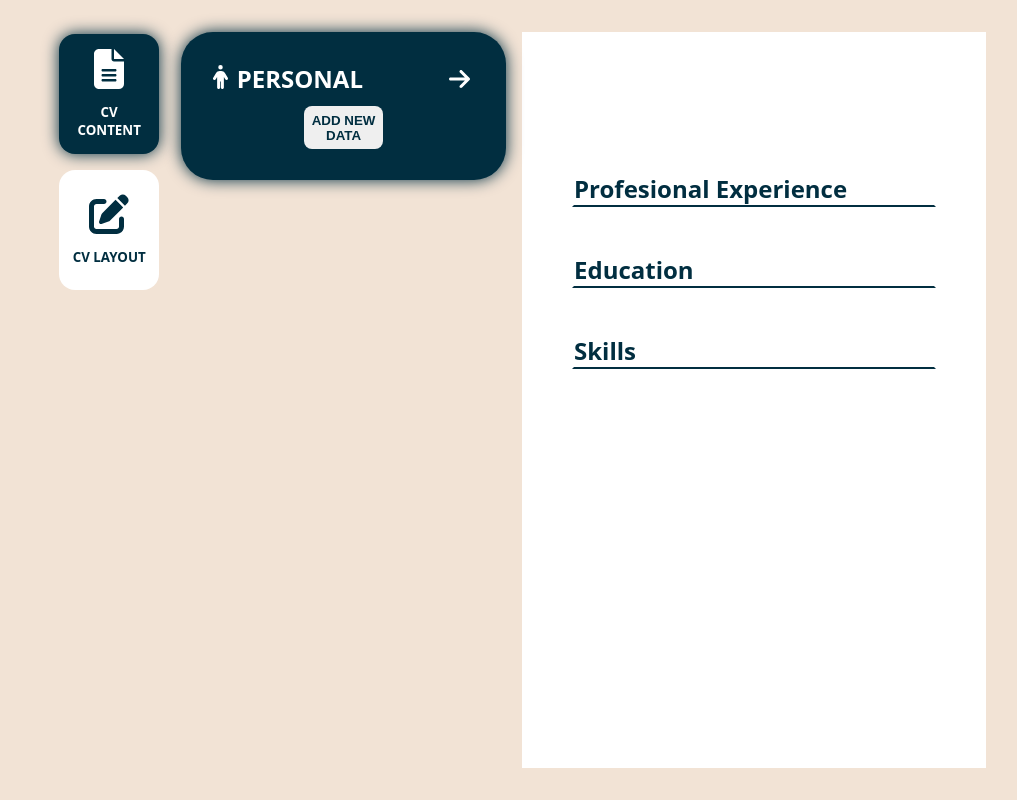
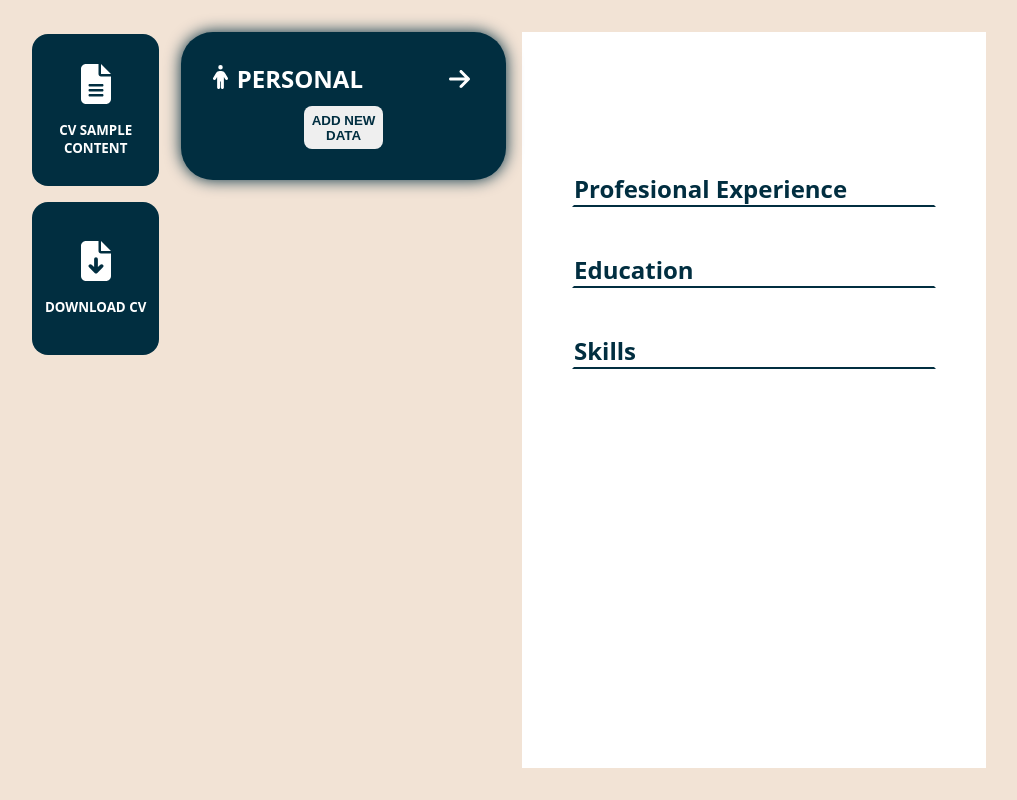
Before and after one commit to DavedCV/cv-project-react, a React (Vite) app: page / in a window 1280 px wide. Shown: the whole page, without its empty margins (134-1151 px from the left). Built offline with nearby package versions, Linux system fonts and the light colour scheme.

Commit message:
Add logic to download cv as pdf

```diff
--- a/package.json
+++ b/package.json
@@ -13,6 +13,7 @@
     "@fortawesome/fontawesome-svg-core": "^6.4.2",
     "@fortawesome/free-solid-svg-icons": "^6.4.2",
     "@fortawesome/react-fontawesome": "^0.2.0",
+    "jspdf": "^2.5.1",
     "react": "^18.2.0",
     "react-dom": "^18.2.0",
     "react-transition-group": "^4.4.5",
--- a/src/App.jsx
+++ b/src/App.jsx
@@ -1,4 +1,4 @@
-import ConfigurationButtons from "./components/ConfigurationButtons";
+import ConfigurationButtons from "./components/ConfigurationSection/ConfigurationButtons";
 import Details from "./components/DetailsSection/Details";
 import CurriculumPreview from "./components/CVSection/CurriculumPreview";
 import "./styles/App.css";
@@ -12,22 +12,13 @@ export default function App() {
     experience: [],
     skills: [],
   });
-  const [activeSection, setActiveSection] = useState("content");
 
   return (
     <div className="main">
-      <ConfigurationButtons
-        activeSection={activeSection}
-        setActiveSection={setActiveSection}
-      />
+      <ConfigurationButtons setSectionsData={setSectionsData} />
       <CurriculumPreview sectionsData={sectionsData} />
       <Curriculum sectionsData={sectionsData} />
-      {activeSection === "content" ? (
-        <Details
-          sectionsData={sectionsData}
-          setSectionsData={setSectionsData}
-        />
-      ) : null}
+      <Details sectionsData={sectionsData} setSectionsData={setSectionsData} />
     </div>
   );
 }
--- a/src/components/ConfigurationButtons.jsx
+++ /dev/null
@@ -1,36 +0,0 @@
-import { FontAwesomeIcon } from "@fortawesome/react-fontawesome";
-import { faPenToSquare, faFileLines } from "@fortawesome/free-solid-svg-icons";
-
-export default function ConfigurationButtons({
-  activeSection,
-  setActiveSection,
-}) {
-  return (
-    <div className="configuration">
-      <SectionButton
-        text="CV Content"
-        icon={faFileLines}
-        isActive={activeSection == "content"}
-        toggle={() => setActiveSection("content")}
-      />
-      <SectionButton
-        text="CV Layout"
-        icon={faPenToSquare}
-        isActive={activeSection == "layout"}
-        toggle={() => setActiveSection("layout")}
-      />
-    </div>
-  );
-}
-
-function SectionButton({ text, icon, isActive, toggle }) {
-  return (
-    <button
-      className={"configuration-option" + (isActive ? " active" : "")}
-      onClick={() => toggle()}
-    >
-      <FontAwesomeIcon icon={icon} />
-      <p>{text}</p>
-    </button>
-  );
-}
--- /dev/null
+++ b/src/components/ConfigurationSection/ConfigurationButtons.jsx
@@ -0,0 +1,103 @@
+import { FontAwesomeIcon } from "@fortawesome/react-fontawesome";
+import {
+  faFileArrowDown,
+  faFileLines,
+} from "@fortawesome/free-solid-svg-icons";
+import { jsPDF } from "jspdf";
+
+export default function ConfigurationButtons({ setSectionsData }) {
+  function loadSampleContent() {
+    const sampleData = {
+      personal: [
+        {
+          "full name": "John Doe",
+          email: "johndoe@email.com",
+          position: "Software Engineer",
+          "phone number": "123-456-7890",
+          location: "New York, NY",
+          linkedin: "https://www.linkedin.com/in/johndoe",
+          "personal statement":
+            "Lorem ipsum dolor sit amet consectetur adipisicing elit. Neque minus pariatur praesentium libero labore nihil, non dolore voluptates blanditiis soluta voluptas ducimus aliquam ipsum reprehenderit laborum ipsam earum delectus corrupti deleniti odio. Modi sed tempore eligendi minus porro. Sunt doloremque laboriosam quia at eveniet animi fugiat perspiciatis ipsa in. Delectus.",
+        },
+      ],
+      education: [
+        {
+          "school name": "University of XYZ",
+          degree: "Bachelor of Science in Computer Science",
+          "start date": "2016",
+          "end date": "2020",
+        },
+      ],
+      experience: [
+        {
+          position: "Software Developer",
+          "company name": "Tech Solutions Inc.",
+          "start date": "2020",
+          "end date": "2022",
+          "job description":
+            "Lorem ipsum dolor sit amet consectetur adipisicing elit. Neque minus pariatur praesentium libero labore nihil, non dolore voluptates blanditiis soluta voluptas ducimus aliquam ipsum reprehenderit laborum ipsam earum delectus corrupti deleniti odio. Modi sed tempore eligendi minus porro. Sunt doloremque laboriosam quia at eveniet animi fugiat perspiciatis ipsa in. Delectus.",
+        },
+      ],
+      skills: [
+        { skill: "JavaScript" },
+        { skill: "React" },
+        { skill: "Node.js" },
+        { skill: "HTML/CSS" },
+        { skill: "SQL" },
+      ],
+    };
+
+    setSectionsData(sampleData);
+  }
+
+  function downloadCV() {
+    const report = new jsPDF("portrait", "pt", "a4");
+
+    // Create a clone of the HTML element to render within the PDF
+    const htmlElement = document.querySelector(".curriculum");
+    const clonedElement = htmlElement.cloneNode(true);
+
+    // Calculate the scale factor to fit within the page
+    const pageWidth = report.internal.pageSize.getWidth();
+    const scaleFactor = pageWidth / 800;
+
+    // Scale the cloned element
+    clonedElement.style.transform = `scale(${scaleFactor})`;
+    clonedElement.style.transformOrigin = "top left";
+
+    // Add the cloned HTML element to the PDF
+    report
+      .html(clonedElement, {
+        x: 0,
+        y: 0,
+      })
+      .then(() => {
+        // Save the PDF
+        report.save("cv.pdf");
+      });
+  }
+
+  return (
+    <div className="configuration">
+      <SectionButton
+        text="CV Sample Content"
+        icon={faFileLines}
+        onClickHandle={() => loadSampleContent()}
+      />
+      <SectionButton
+        text="Download CV"
+        icon={faFileArrowDown}
+        onClickHandle={() => downloadCV()}
+      />
+    </div>
+  );
+}
+
+function SectionButton({ text, icon, onClickHandle }) {
+  return (
+    <button className={"configuration-option"} onClick={onClickHandle}>
+      <FontAwesomeIcon icon={icon} />
+      <p>{text}</p>
+    </button>
+  );
+}
--- a/src/styles/App.css
+++ b/src/styles/App.css
@@ -44,7 +44,7 @@ body {
 }
 
 .main *:is(:focus, :focus-visible) {
-  border-color: var(--secondary);
+  border-color: white;
 }
 
 #root {
@@ -77,19 +77,21 @@ body {
 
   appearance: none;
 
-  background-color: white;
-  color: var(--primary);
+  background-color: var(--primary);
+  color: white;
 
   padding: calc(0.5rem + 0.5%);
 
   border-radius: 1rem;
 
   font-family: var(--font);
+
+  transition: all 0.1s;
 }
 
-.configuration .configuration-option.active {
-  background-color: var(--primary);
-  color: white;
+.configuration .configuration-option:is(:active, :focus-visible) {
+  background-color: white;
+  color: var(--primary);
   box-shadow: 0 0 1rem var(--primary);
   border-color: transparent;
 }
@@ -158,6 +160,12 @@ body {
   display: flex;
   justify-content: center;
   align-items: center;
+}
+
+.details-section>.details-section-header>button:is(:focus-within, :active) {
+  border: none;
+  background-color: white;
+  color: var(--primary);
 }
 
 /* Details data */
@@ -375,7 +383,6 @@ body {
   display: flex;
   flex-direction: column;
   gap: 1rem;
-
 }
 
 .personal-info h1,
```
Also changed, not shown: src/components/ConfigurationSection/Configuration.jsx (added), 1 other file (tests, documents, lock files or other folders).
